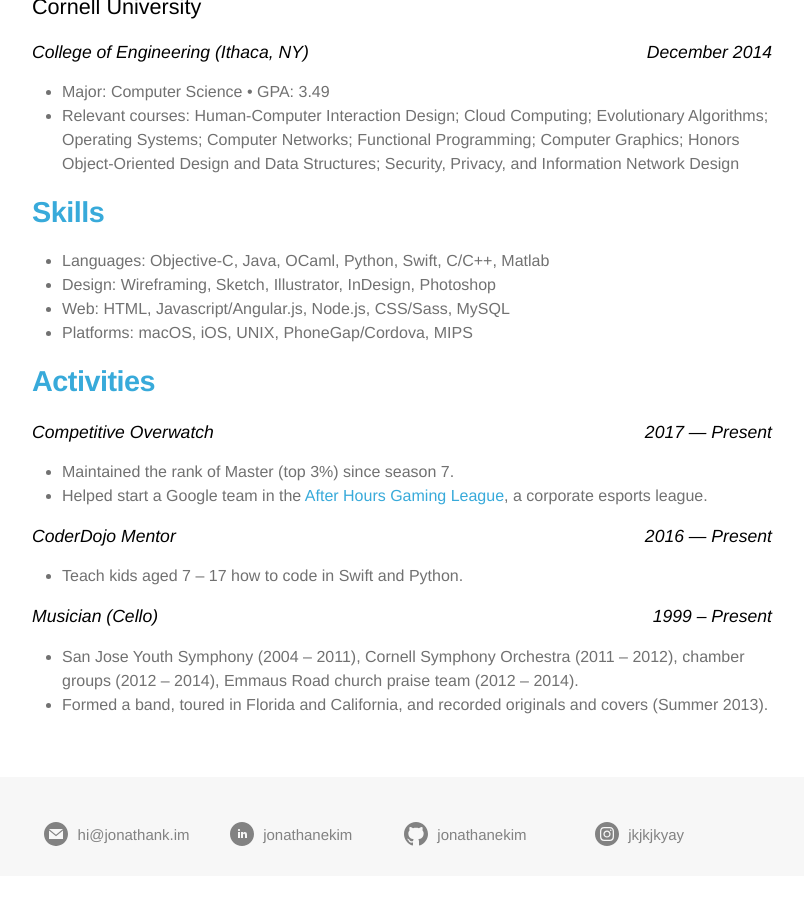
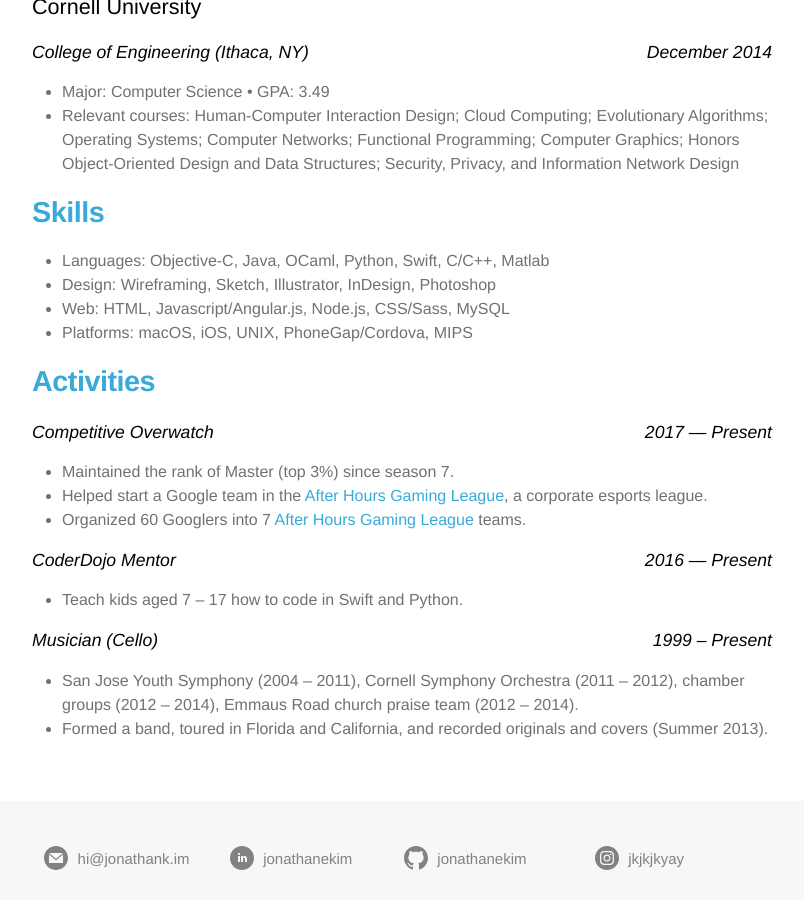
Before and after one commit to jonathanekim/jonathanekim.github.io, a Jekyll site: the page built from resume/resume_raw.md, in a window 1280 px wide and 900 px high, scrolled down 1983 px. Shown: the whole window, without its empty margins (238-1042 px from the left). Built offline with Jekyll 4.4.1, drawn with Linux system fonts in a browser that asks for light colours; our own code applies the rules of GitHub Pages for plain Markdown files; before the commit the page ends 2859 px from its top, so only the background shows below that.

Commit message:
Add Overwatch AHGL to resume.

```diff
--- a/resume/resume_raw.md
+++ b/resume/resume_raw.md
@@ -111,6 +111,7 @@
 
 * Maintained the rank of Master (top 3%) since season 7.
 * Helped start a Google team in the [After Hours Gaming League](https://www.afterhoursgaming.tv), a corporate esports league.
+* Organized 60 Googlers into 7 [After Hours Gaming League](https://www.afterhoursgaming.tv) teams.
 
 <h4 class="float-left">CoderDojo Mentor</h4>
 <h4 class="float-right">2016 — Present</h4>
```
